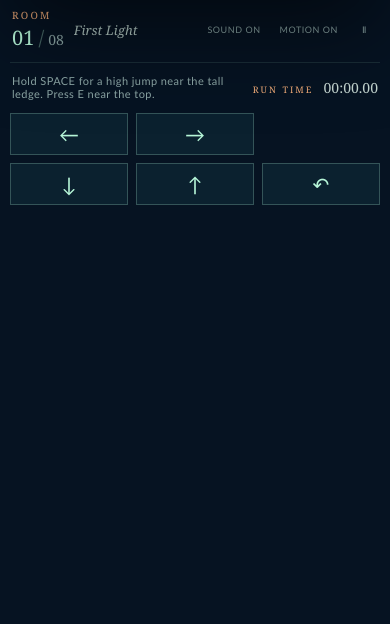
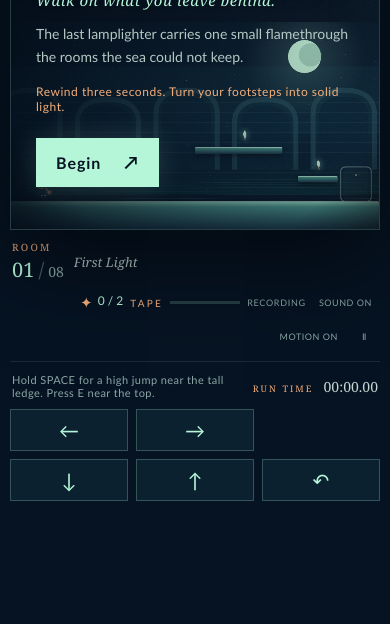
Before and after one commit to kkp8121-rgb/afterlight, a website with bundled scripts: page index.html in a window 390 px wide. Shown: the part 220-844 px from the top of the page. Built offline with nearby package versions, Linux system fonts and the light colour scheme.

Commit message:
perf: cache scene artwork and polish progression and responsive layouts

```diff
--- a/game.js
+++ b/game.js
@@ -20,7 +20,7 @@
       'restart-button', 'menu-button', 'complete-screen', 'next-button', 'ending-screen',
       'replay-button', 'level-number', 'level-name', 'seed-count', 'tape-fill', 'echo-readout',
       'hint', 'run-time', 'mute-button', 'motion-button', 'pause-button', 'complete-title',
-      'complete-copy', 'ending-stats'
+      'complete-copy', 'ending-copy', 'ending-stats'
     ];
     var el = {};
     ids.forEach(function (id) { el[id] = document.getElementById(id); });
@@ -145,7 +145,11 @@
         el['motion-button'].setAttribute('aria-pressed', String(!!settings.reducedMotion));
       }
       if (el['complete-title']) el['complete-title'].textContent = level && level.name ? level.name : 'Chamber complete';
-      if (el['complete-copy']) el['complete-copy'].textContent = 'The light remembers your way. Continue when you are ready.';
+      if (el['complete-copy']) {
+        var subtitle = level && level.subtitle ? level.subtitle + '. ' : '';
+        el['complete-copy'].textContent = subtitle + (levelIndex + 1) + ' of ' + levels.length + ' lights restored.';
+      }
+      if (el['ending-copy']) el['ending-copy'].textContent = 'The observatory wakes. What you left behind has become the way home.';
       if (el['ending-stats']) {
         var best = progress.bestTime == null ? '—' : formatTime(progress.bestTime);
         el['ending-stats'].textContent = 'Run time  ' + formatTime(runTime) + '   ·   Best time  ' + best + '   ·   Rewinds  ' + totalRewinds + '   ·   Deaths  ' + deathCount;
--- a/index.html
+++ b/index.html
@@ -53,6 +53,7 @@
       <div id="ending-screen" class="screen modal-screen ending-screen hidden" aria-hidden="true">
         <p class="eyebrow">THE LAST LANTERN</p>
         <h2>The night holds.</h2>
+        <p id="ending-copy">The observatory wakes. What you left behind has become the way home.</p>
         <p id="ending-stats">Eight rooms, one patient flame.</p>
         <button id="replay-button" class="primary-button" type="button">Walk it again <span aria-hidden="true">↗</span></button>
       </div>
--- a/renderer.js
+++ b/renderer.js
@@ -32,6 +32,8 @@
       this.shake = 0;
       this.flash = 0;
       this.pixelRatio = 0;
+      this.staticCache = new Map();
+      this.terrainCache = new Map();
       this.dust = Array.from({ length: 92 }, (_, i) => ({
         x: hash(i * 2.3) * W, y: 42 + hash(i * 4.1) * 410,
         r: .35 + hash(i * 9.7) * 1.2, phase: hash(i * 13.2) * TAU,
@@ -41,9 +43,11 @@
     }
 
     resize() {
-      const ratio = Math.min(2, Math.max(1, root.devicePixelRatio || 1));
+      const ratio = Math.min(1.25, Math.max(1, root.devicePixelRatio || 1));
       if (ratio === this.pixelRatio && this.canvas.width === W * ratio) return;
       this.pixelRatio = ratio;
+      this.staticCache.clear();
+      this.terrainCache.clear();
       this.canvas.width = W * ratio;
       this.canvas.height = H * ratio;
       this.ctx.setTransform(ratio, 0, 0, ratio, 0, 0);
@@ -54,6 +58,8 @@
       this.shake = 0;
       this.flash = 0;
       this.lastStamp = '';
+      this.staticCache.clear();
+      this.terrainCache.clear();
     }
 
     draw(state, view) {
@@ -75,14 +81,18 @@
       const ctx = this.ctx;
       ctx.setTransform(this.pixelRatio, 0, 0, this.pixelRatio, 0, 0);
       ctx.clearRect(0, 0, W, H);
-      this.background(decor, mode);
+      const modeKey = mode === 'title' ? 'title' : mode === 'ending' ? 'ending' : 'play';
+      const staticLayer = this.staticLayer(state, decor, modeKey);
+      if (staticLayer) ctx.drawImage(staticLayer, 0, 0, W, H);
+      else { this.background(decor, modeKey); this.architecture(decor, modeKey); }
+      this.endingGlow(mode, reduced);
+      this.constellation(state, mode, reduced);
       const nudge = mode === 'title' || reduced ? 0 : (this.shake ? (hash(this.time * 91) - .5) * this.shake : 0);
       ctx.save(); ctx.translate(nudge, nudge * .35);
-      this.architecture(decor, mode);
       this.water(decor);
       this.pendingTrail(state, reduced);
       this.returnMarker(state, reduced);
-      this.worldObjects(state, decor, mode, reduced);
+      this.worldObjects(state, decor, mode, reduced, this.terrainLayer(state));
       this.drawParticles();
       ctx.restore();
       if (this.flash > 0) {
@@ -131,6 +141,82 @@
         const a = .2 + hash(i * 5.2) * .55;
         ctx.fillStyle = `rgba(182,246,216,${a})`; ctx.fillRect(x, y, 1 + hash(i) * 1.4, 1 + hash(i + 4) * 1.4);
       }
+    }
+
+    endingGlow(mode, reduced) {
+      if (mode !== 'ending') return;
+      const ctx = this.ctx;
+      const pulse = reduced ? .1 : .085 + Math.sin(this.time * .7) * .018;
+      const warm = ctx.createRadialGradient(480, 382, 8, 480, 382, 285);
+      warm.addColorStop(0, `rgba(245,174,122,${pulse})`); warm.addColorStop(1, 'rgba(245,174,122,0)');
+      ctx.fillStyle = warm; ctx.fillRect(160, 190, 640, 350);
+      ctx.fillStyle = 'rgba(179,109,86,.08)'; ctx.fillRect(0, 342, W, 108);
+    }
+
+    makeLayer(alpha) {
+      const width = W * this.pixelRatio, height = H * this.pixelRatio;
+      let layer = null;
+      if (typeof root.OffscreenCanvas === 'function') layer = new root.OffscreenCanvas(width, height);
+      else if (root.document && root.document.createElement) {
+        layer = root.document.createElement('canvas'); layer.width = width; layer.height = height;
+      }
+      if (!layer) return null;
+      const ctx = layer.getContext('2d', { alpha: !!alpha });
+      if (!ctx) return null;
+      ctx.setTransform(this.pixelRatio, 0, 0, this.pixelRatio, 0, 0);
+      return layer;
+    }
+
+    drawToLayer(layer, draw) {
+      if (!layer) return;
+      const previous = this.ctx;
+      const target = layer.getContext('2d');
+      target.setTransform(this.pixelRatio, 0, 0, this.pixelRatio, 0, 0);
+      target.clearRect(0, 0, W, H);
+      this.ctx = target;
+      try { draw(); } finally { this.ctx = previous; }
+    }
+
+    staticLayer(state, decor, modeKey) {
+      const key = `${state.levelIndex || 0}|${modeKey}|${this.pixelRatio}`;
+      if (this.staticCache.has(key)) return this.staticCache.get(key);
+      const layer = this.makeLayer(false);
+      if (!layer) return null;
+      this.drawToLayer(layer, () => { this.background(decor, modeKey); this.architecture(decor, modeKey); });
+      this.staticCache.set(key, layer);
+      return layer;
+    }
+
+    terrainLayer(state) {
+      const key = `${state.levelIndex || 0}|${this.pixelRatio}`;
+      if (this.terrainCache.has(key)) return this.terrainCache.get(key);
+      const layer = this.makeLayer(true);
+      if (!layer) return null;
+      this.drawToLayer(layer, () => {
+        for (const platform of (state.level && state.level.platforms) || []) this.platform(platform, false);
+      });
+      this.terrainCache.set(key, layer);
+      return layer;
+    }
+
+    constellation(state, mode, reduced) {
+      if (mode === 'title') return;
+      const ctx = this.ctx;
+      const xs = [300, 355, 410, 465, 520, 575, 630, 685];
+      const ys = [120, 88, 105, 65, 95, 64, 88, 118];
+      const completed = mode === 'ending' || mode === 'room-complete' || state.status === 'complete';
+      const lit = clamp((Number(state.levelIndex) || 0) + (completed ? 1 : 0), 0, xs.length);
+      ctx.save(); ctx.lineWidth = 1; ctx.strokeStyle = 'rgba(182,246,216,.16)';
+      ctx.beginPath(); ctx.moveTo(xs[0], ys[0]);
+      for (let i = 1; i < xs.length; i++) ctx.lineTo(xs[i], ys[i]);
+      ctx.stroke();
+      for (let i = 0; i < xs.length; i++) {
+        const active = i < lit;
+        ctx.shadowColor = active ? '#b6f6d8' : 'transparent'; ctx.shadowBlur = active && !reduced ? 8 : 0;
+        ctx.fillStyle = active ? '#b6f6d8' : 'rgba(111,164,157,.42)';
+        ctx.beginPath(); ctx.arc(xs[i], ys[i], active ? 3.2 : 2, 0, TAU); ctx.fill();
+      }
+      ctx.restore();
     }
 
     architecture(decor, mode) {
@@ -187,10 +273,18 @@
       ctx.save(); ctx.setLineDash(reduced ? [3, 8] : [2, 9]); ctx.lineWidth = 1.4;
       ctx.strokeStyle = 'rgba(245,174,122,.58)'; ctx.shadowColor = '#f5ae7a'; ctx.shadowBlur = reduced ? 0 : 7;
       ctx.beginPath();
-      history.forEach((point, i) => { const x = point.x + playerWidth / 2, y = point.y + playerHeight; if (i) ctx.lineTo(x, y); else ctx.moveTo(x, y); });
+      const stride = history.length > 240 ? 2 : 1;
+      for (let i = 0; i < history.length; i += stride) {
+        const point = history[i], x = point.x + playerWidth / 2, y = point.y + playerHeight;
+        if (i) ctx.lineTo(x, y); else ctx.moveTo(x, y);
+      }
+      if ((history.length - 1) % stride) {
+        const point = history[history.length - 1];
+        ctx.lineTo(point.x + playerWidth / 2, point.y + playerHeight);
+      }
       ctx.stroke(); ctx.restore();
       ctx.fillStyle = 'rgba(245,174,122,.4)';
-      for (let i = 0; i < history.length; i += 10) { const p = history[i]; ctx.fillRect(p.x + playerWidth / 2 - 1, p.y + playerHeight - 1, 2, 2); }
+      for (let i = 0; i < history.length; i += stride * 10) { const p = history[i]; ctx.fillRect(p.x + playerWidth / 2 - 1, p.y + playerHeight - 1, 2, 2); }
     }
 
     returnMarker(state, reduced) {
@@ -206,10 +300,10 @@
       ctx.restore();
     }
 
-    worldObjects(state, decor, mode, reduced) {
+    worldObjects(state, decor, mode, reduced, terrain) {
       const ctx = this.ctx, level = state.level || {};
-      const platforms = level.platforms || [];
-      for (const platform of platforms) this.platform(platform, false);
+      if (terrain) ctx.drawImage(terrain, 0, 0, W, H);
+      else for (const platform of level.platforms || []) this.platform(platform, false);
       this.echoes(this.compactEchoes(state.echo || []));
       for (const hazard of level.hazards || []) {
         let rect = hazard;
--- a/style.css
+++ b/style.css
@@ -134,7 +134,19 @@
   .legend { top: 13px; right: 18px; }
   .title-credit { display: none; }
 }
-@media (pointer: coarse) and (max-width: 700px) and (orientation: portrait) {
+@media (max-width: 700px) and (orientation: portrait) {
+  .stage { height: 440px; aspect-ratio: auto; }
+  body[data-mode="playing"] .stage { height: auto; aspect-ratio: 16 / 9; }
+  body[data-mode="title"] #game,
+  body[data-mode="paused"] #game,
+  body[data-mode="room-complete"] #game,
+  body[data-mode="ending"] #game { inset: auto 0 0; width: 100%; height: auto; aspect-ratio: 16 / 9; }
+  .title-copy { max-width: 100%; }
+  .title-screen h1 { font-size: clamp(39px, 11vw, 44px); }
+  .screen { overflow-y: auto; }
+  .hud { grid-template-columns: auto 1fr; row-gap: 6px; }
+  .hud-right { grid-column: 1 / -1; grid-row: 2; justify-content: flex-end; flex-wrap: wrap; }
+  .seed-readout, .tape-wrap { display: flex; }
   .touch-controls { margin-top: 10px; }
 }
 @media (prefers-reduced-motion: reduce) {
```
Also changed, not shown: AGENTS.md (+1 -0 lines), tests/interaction.spec.cjs (+8 -0 lines).
